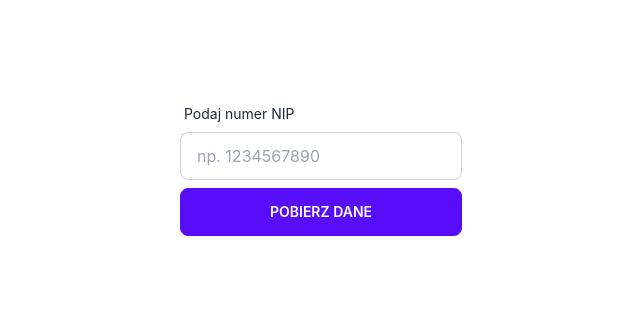
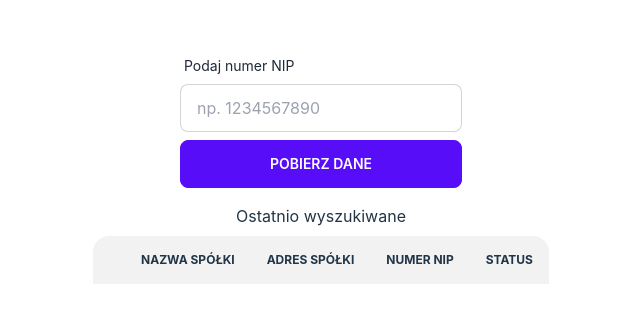
Before and after one commit to NokDawn/vatlayer-frontend, a React (Vite) app: page / in a window 1280 px wide. Shown: the part 234-556 px from the top of the page, without its empty margins (319-959 px from the left). Built offline with nearby package versions, Linux system fonts and the light colour scheme.

Commit message:
feat: Add table with previous searches

```diff
--- a/src/pages/HomePage/HomePage.tsx
+++ b/src/pages/HomePage/HomePage.tsx
@@ -4,6 +4,7 @@ import { useState } from 'react';
 import { VatLayerData } from './HomePage.types';
 import { Form } from './components/Form/Form';
 import { NipBox } from './components/NipBox/NipBox';
+import { PreviousSearchTable } from './components/PreviousSearchTable/PreviousSearchTable';
 
 export const HomePage = () => {
   const [vatData, setVatData] = useState<VatLayerData | undefined>(undefined);
@@ -13,9 +14,10 @@ export const HomePage = () => {
   };
 
   return (
-    <div className="App">
+    <div className="flex flex-col items-center">
       <Form onVatDataChange={handleVatData} />
       <NipBox vatData={vatData} />
+      <PreviousSearchTable />
       <ToastContainer position="bottom-right" />
     </div>
   );
--- a/src/pages/HomePage/components/Form/Form.tsx
+++ b/src/pages/HomePage/components/Form/Form.tsx
@@ -18,6 +18,7 @@ export const Form: FC<FormProps> = ({ onVatDataChange }) => {
     register,
     handleSubmit,
     formState: { errors },
+    reset,
   } = useForm<FormData>({
     resolver: yupResolver(validationSchema),
   });
@@ -31,10 +32,24 @@ export const Form: FC<FormProps> = ({ onVatDataChange }) => {
     try {
       const { data } = await axios.post<VatLayerData>(url);
       onVatDataChange(data);
-      const storedData = JSON.parse(
-        localStorage.getItem(VAT_LAYER_LOCAL_STORAGE_PREFIX)
-      );
-      localStorage.setItem(VAT_LAYER_LOCAL_STORAGE_PREFIX, data.vat_number);
+
+      const storedData = localStorage.getItem(VAT_LAYER_LOCAL_STORAGE_PREFIX);
+
+      if (storedData) {
+        const storedDataArray = JSON.parse(storedData);
+        const newDataToStore = [...storedDataArray, data];
+        localStorage.setItem(
+          VAT_LAYER_LOCAL_STORAGE_PREFIX,
+          JSON.stringify(newDataToStore)
+        );
+      } else {
+        localStorage.setItem(
+          VAT_LAYER_LOCAL_STORAGE_PREFIX,
+          JSON.stringify([data])
+        );
+      }
+
+      reset();
       successNotification();
     } catch (error) {
       errorNotification();
--- /dev/null
+++ b/src/pages/HomePage/components/PreviousSearchTable/PreviousSearchTable.tsx
@@ -0,0 +1,53 @@
+import { useEffect, useState } from 'react';
+import { VAT_LAYER_LOCAL_STORAGE_PREFIX } from '../../constants';
+import { VatLayerData } from '../../HomePage.types';
+
+export const PreviousSearchTable = () => {
+  const [tableData, setTableData] = useState<VatLayerData[]>([]);
+  const storedData = localStorage.getItem(VAT_LAYER_LOCAL_STORAGE_PREFIX);
+
+  useEffect(() => {
+    if (storedData) {
+      const storedDataArray = JSON.parse(storedData);
+      setTableData(storedDataArray);
+    }
+  }, [storedData]);
+
+  if (!tableData) return null;
+
+  return (
+    <div className="overflow-x-auto mt-4">
+      <h2 className="mb-2">Ostatnio wyszukiwane</h2>
+      <table className="table w-full">
+        <thead>
+          <tr>
+            <th></th>
+            <th>Nazwa spółki</th>
+            <th>Adres spółki</th>
+            <th>Numer NIP</th>
+            <th>Status</th>
+          </tr>
+        </thead>
+        <tbody>
+          {tableData.map(
+            ({ company_address, company_name, vat_number, valid }, index) => (
+              <tr key={vat_number}>
+                <th>{index + 1}</th>
+                <td>{company_name || '-'}</td>
+                <td>{company_address || '-'}</td>
+                <td>{vat_number}</td>
+                <td>
+                  {valid ? (
+                    <div className="badge badge-success gap-2">Sukces</div>
+                  ) : (
+                    <div className="badge badge-error gap-2">Błąd</div>
+                  )}
+                </td>
+              </tr>
+            )
+          )}
+        </tbody>
+      </table>
+    </div>
+  );
+};
```
